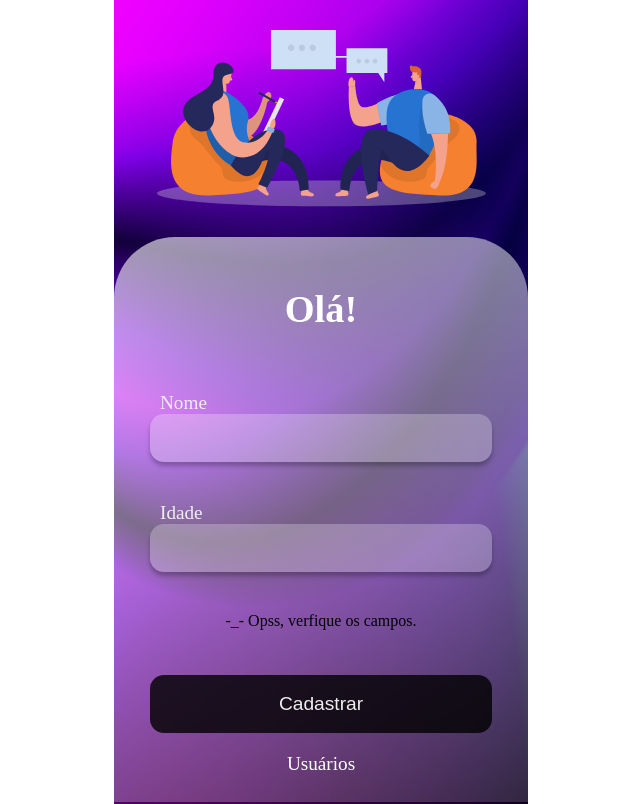
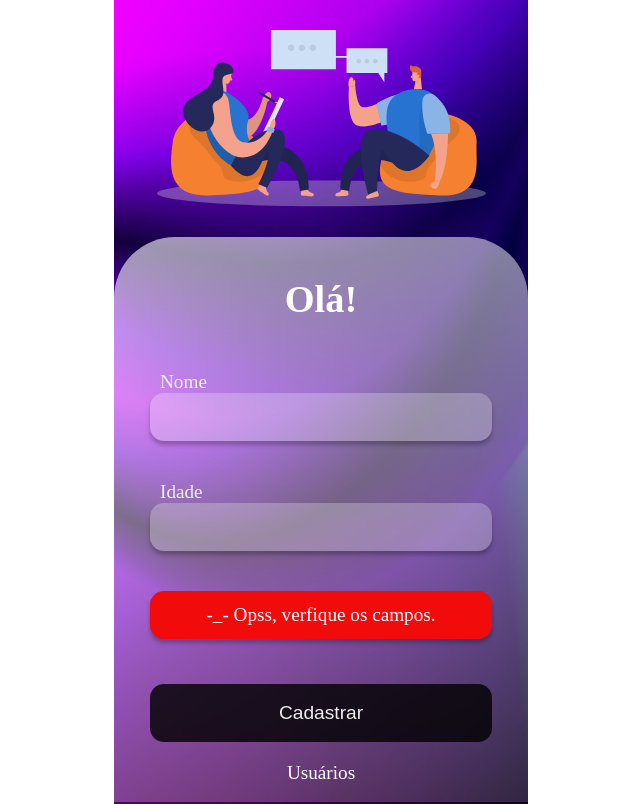
Before and after one commit to GabrielHCustodio/App-Users, a Vue app: page / in a window 1280 px wide. Both pictures are taken after a click on the button "Cadastrar". Shown: the whole page, without its empty margins (319-959 px from the left). Built offline with nearby package versions, Linux system fonts and the light colour scheme.

Commit message:
This is my application completion commit, created the stylization of the alert through the type returned by validating the form.

```diff
--- a/src/components/comuns/Alerta.vue
+++ b/src/components/comuns/Alerta.vue
@@ -1,11 +1,51 @@
 <template>
-    <div>
-        <slot></slot>
-    </div>
+  <div :class="colorAlert">
+    <p>{{ this.msg }}</p>
+  </div>
 </template>
 
 <script>
 export default {
-    name: 'msgAlert'
+  name: "msgAlert",
+  props: { tipo: String, msg: String },
+  computed: {
+    colorAlert() {
+      switch (this.tipo) {
+        case "success":
+          return "alert alert-success";
+        case "error":
+          return "alert alert-error";
+        default:
+          return "alert alert-success";
+      }
+    },
+  },
+};
+</script>
+
+<style scoped>
+.alert {
+  width: 342px;
+  height: 48px;
+  display: flex;
+  align-items: center;
+  justify-content: center;
+  box-shadow: 0px 4px 4px rgba(0, 0, 0, 0.25);
+  border-radius: 14px;
+  border: none;
 }
-</script>
+
+.alert-success {
+  background: rgb(12, 146, 12);
+}
+
+.alert-error {
+  background: rgb(241, 11, 11);
+}
+
+.alert-success p,
+.alert-error p {
+    color: white;
+    font-size: 1.2rem;
+}
+</style>
--- a/src/components/comuns/Inputs.vue
+++ b/src/components/comuns/Inputs.vue
@@ -35,12 +35,14 @@ export default {
         if(this.validateForm()) {
           localStorage.setItem('users' , JSON.stringify(users))
           this.$emitter.emit('alert', {
+            tipo: "success",
             msg: "Cadastro realizado com sucesso."
           })
           this.resetForm()
         }
         else {
           this.$emitter.emit('alert', {
+            tipo: "error",
             msg: "-_- Opss, verfique os campos."
           })
         }
@@ -86,24 +88,3 @@ export default {
   color: #eeeeee;
 }
 </style>
-
-
-<!--if(this.validaForm()) {
-        localStorage.setItem('vagas', JSON.stringify(vagas))
-        this.$emitter.emit('alerta', {
-          tipo: 'sucesso',
-          titulo: `A vaga ${this.titulo} foi criada com sucesso`,
-          descricao: `Parabéns, a vaga foi cadastrada e poderá ser consultada por milhares de candidatos na nossa plataforma.`
-        })
-        this.resetForm()
-      }
-
-      else {
-        this.$emitter.emit('alerta', {
-          tipo: 'erro',
-          titulo: `-_- Opss, não foi possível realizar o cadastro. `,
-          descricao: `Alguma informação não foi preenchida corretamente , faça o ajuste e tente novamente. Obrigado.`
-        })
-      }
-    }
-    -->
--- a/src/components/layouts/ContainerReg.vue
+++ b/src/components/layouts/ContainerReg.vue
@@ -2,11 +2,7 @@
   <div class="container-inputs">
     <text-title title="Olá!" />
     <inputs-form />
-    <msg-alert v-if="displayAlert">
-      <div>
-        <p>{{alert.msg}}</p>
-      </div>
-    </msg-alert>
+    <msg-alert v-if="displayAlert" :tipo="alert.tipo" :msg="alert.msg" />
     <btn-reg />
   </div>
 </template>
@@ -21,7 +17,7 @@ export default {
   name: "containerReg",
   data() {
     return {
-      alert: {},
+      alert: { msg: '' , tipo: ''},
       displayAlert: false
     }
   },
@@ -36,7 +32,7 @@ export default {
       this.alert = a
       this.displayAlert = true
       setTimeout(() => this.displayAlert = false, 3000)
-      console.log('Cheguei BRASILLLLL!')
+
     })
   }
 };
@@ -59,7 +55,8 @@ export default {
 }
 
 .text {
-  margin-top: 50px;
-  margin-bottom: 61px;
+  margin-top: 40px;
+  margin-bottom: 50px;
 }
+
 </style>
```
